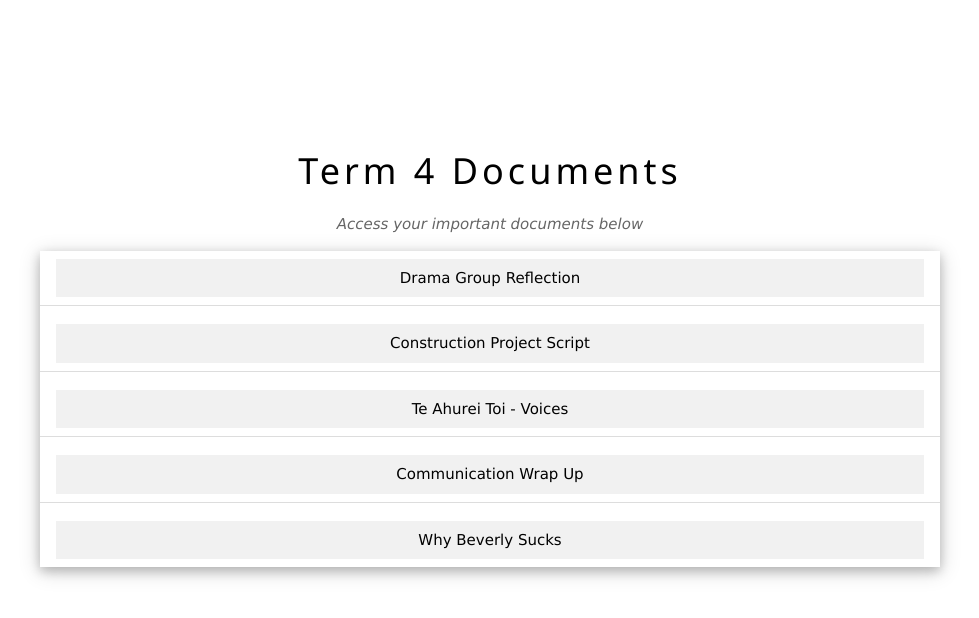
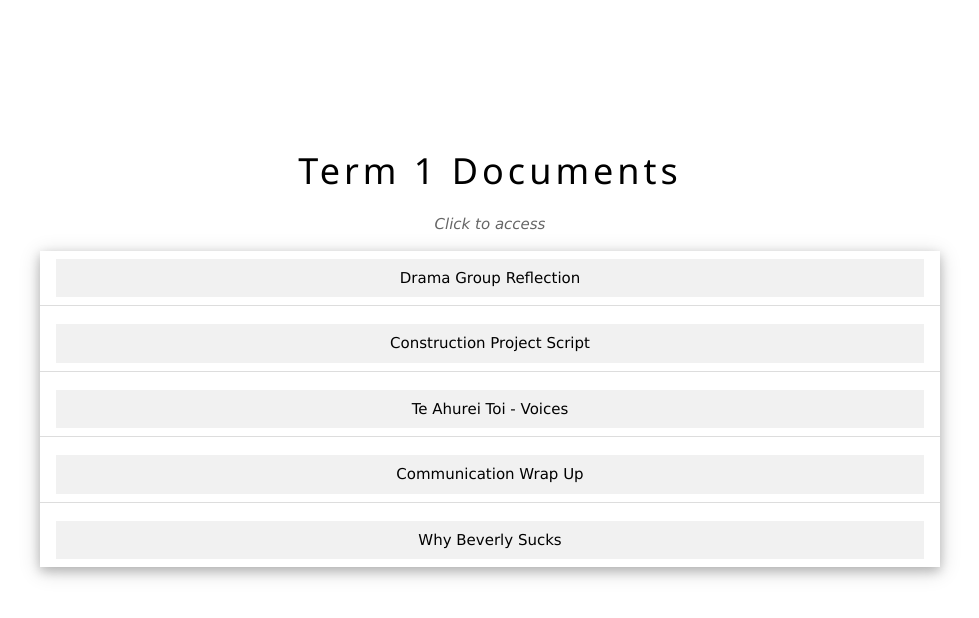
Before and after one commit to AustinPages/austinpages.github.io, a plain HTML site: page term1.html in a window 1280 px wide. Shown: the whole page, without its empty margins (150-1129 px from the left). Drawn offline with nearby package versions, Linux system fonts and the light colour scheme.

Commit message:
Update term1.html

```diff
--- a/term1.html
+++ b/term1.html
@@ -18,8 +18,8 @@
 
 <!-- Main Content -->
 <div class="w3-content w3-padding-64" style="max-width:900px; margin:auto;">
-    <h1 class="w3-center w3-wide">Term 4 Documents</h1>
-    <p class="w3-center w3-opacity"><i>Access your important documents below</i></p>
+    <h1 class="w3-center w3-wide">Term 1 Documents</h1>
+    <p class="w3-center w3-opacity"><i>Click to access</i></p>
 
     <ul class="w3-ul w3-card-4 w3-hover-shadow document-list">
         <li class="w3-padding">
```
